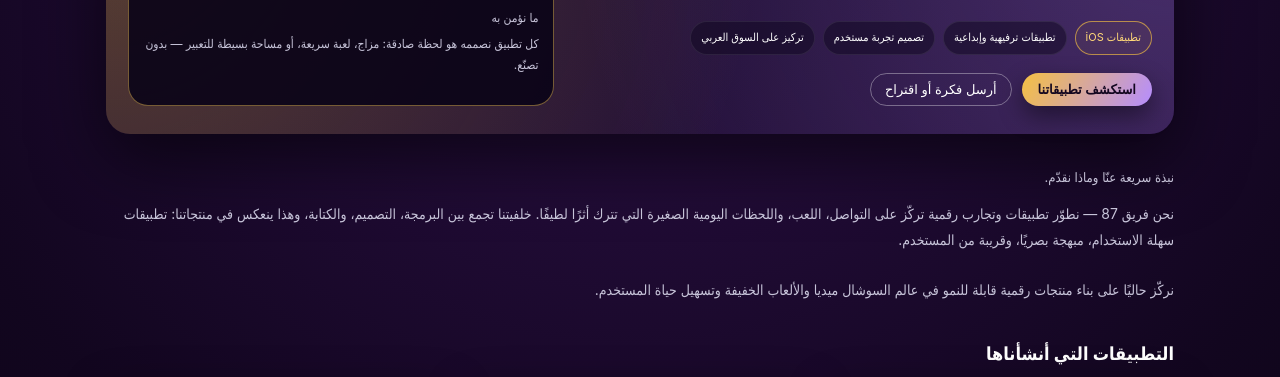
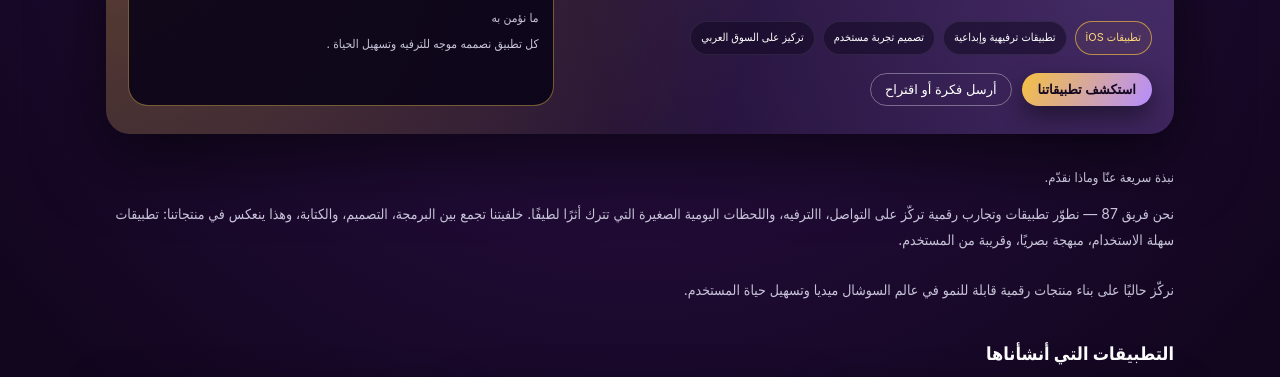
Before and after one commit to Shaimaapp/shaimaapp.github.io, a plain HTML site: page index.html in a window 1280 px wide. Shown: the part 213-590 px from the top of the page. Drawn offline with Linux system fonts and the light colour scheme.

Commit message:
Update Arabic text for clarity and focus

```diff
--- a/index.html
+++ b/index.html
@@ -313,8 +313,7 @@
                 <div>
                     <div class="hero-stat-label">ما نؤمن به</div>
                     <p style="font-size: 12px; color: var(--text-muted); margin-top: 4px;">
-                        كل تطبيق نصممه هو لحظة صادقة: مزاج، لعبة سريعة،
-                        أو مساحة بسيطة للتعبير — بدون تصنّع.
+                        كل تطبيق نصممه موجه للترفيه وتسهيل الحياة .
                     </p>
                 </div>
             </div>
@@ -323,11 +322,11 @@
         <section id="about-ar">
             <p class="section-subtitle">نبذة سريعة عنّا وماذا نقدّم.</p>
             <p class="about-text">
-                نحن فريق 87 — نطوّر تطبيقات وتجارب رقمية تركّز على التواصل، اللعب، واللحظات اليومية الصغيرة
+                نحن فريق 87 — نطوّر تطبيقات وتجارب رقمية تركّز على التواصل، االترفيه، واللحظات اليومية الصغيرة
                 التي تترك أثرًا لطيفًا. خلفيتنا تجمع بين البرمجة، التصميم، والكتابة، وهذا ينعكس في منتجاتنا:
                 تطبيقات سهلة الاستخدام، مبهجة بصريًا، وقريبة من المستخدم.
                 <br><br>
-                نركّز حاليًا على بناء منتجات رقمية قابلة للنمو في عالم السوشال ميديا والألعاب الخفيفة وتسهيل حياة المستخدم.
+                نركّز حاليًا على بناء منتجات رقمية قابلة للنمو في عالم السوشال ميديا وتسهيل حياة المستخدم.
             </p>
         </section>
 
```
